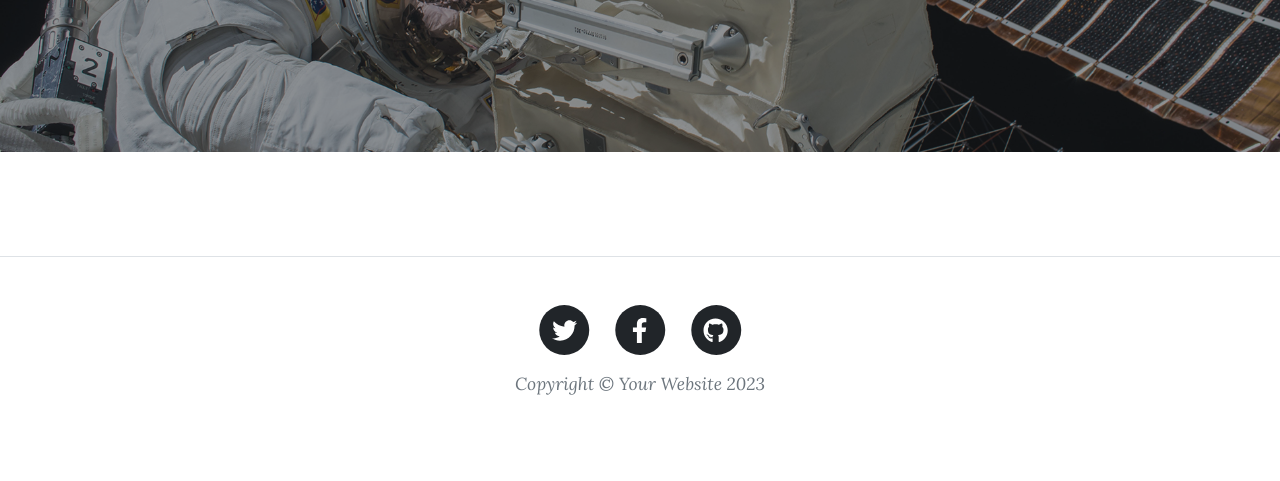
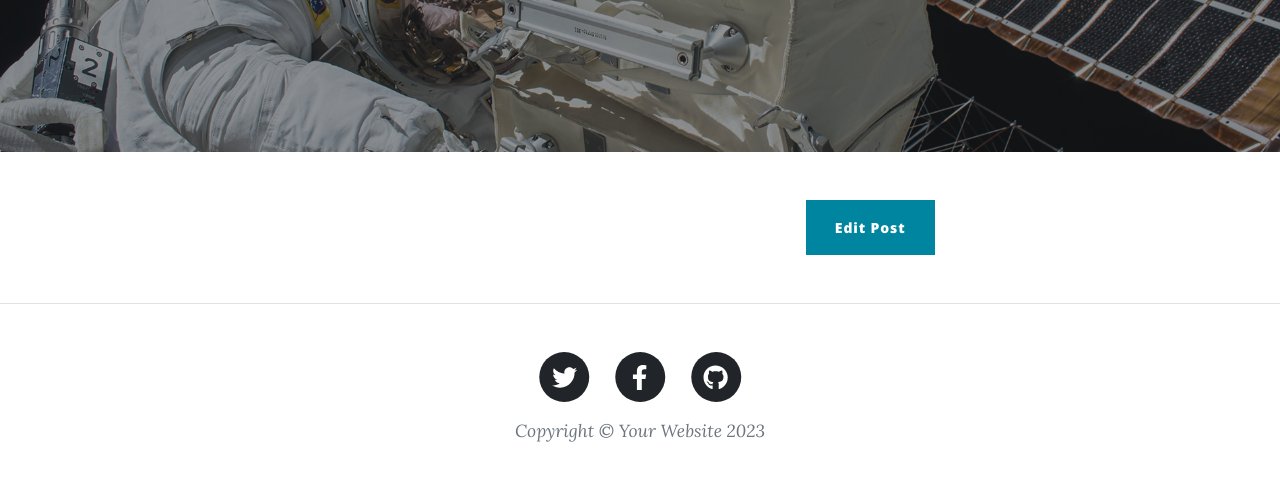
Before and after one commit to yuliyatestlab/travel-stories-platform, a Flask app: template templates/post.html in a window 1280 px wide. Shown: the part 302-783 px from the top of the page. Run offline with Flask 3, Linux system fonts and the light colour scheme; the template is opened without the code that fills it, so the values that code supplies are empty; parts of the project's set-up code (start-up, migrations or seed data) failed here and were passed over; some libraries are stand-ins or nearby versions.

Commit message:
Update project: add edit post, delete post functions.

```diff
--- a/app.py
+++ b/app.py
@@ -1,4 +1,4 @@
-from flask import Flask, render_template, current_app, Blueprint, url_for
+from flask import Flask, render_template, current_app, Blueprint, url_for, redirect
 from markupsafe import Markup
 from flask_bootstrap import Bootstrap
 from flask_sqlalchemy import SQLAlchemy
@@ -12,6 +12,8 @@ from flask_login import UserMixin
 app = Flask(__name__)
 app.config['SECRET_KEY'] = '8BYkEfBA6O6donzWlSihBXox7C0sKR6b'
 Bootstrap(app)
+
+ckeditor = CKEditor(app)
 
 # CREATE DATABASE
 class Base(DeclarativeBase):
@@ -47,6 +49,54 @@ def show_post(post_id):
     requested_post = db.get_or_404(BlogPost, post_id)
     return render_template("post.html", post=requested_post)
 
+@app.route('/new-post', methods=['GET', 'POST'])
+def add_new_post():
+    form = CreatePostForm
+    if form.validate_on_submit():
+        new_post = BlogPost(
+            title = form.title.data,
+            subtitle = form.subtitle.data,
+            body = form.body.data,
+            img_url=form.img_url.data,
+            author = form.author.data,
+            date = date.today().strftime("%B %d, %Y"),
+        )
+        db.session.add(new_post)
+        db.session.commit()
+        return redirect(url_for('get_all_posts'))
+    return render_template("make-post.html", form=form)
+
+# Editing an existing post
+@app.route('edit-post/<int:post_id>', methods=['GET', 'POST'])
+def edit_post(post_id):
+    post = db.get_or_404(BlogPost, post_id)
+    edit_form = CreatePostForm(
+        title=post.title,
+        subtitle=post.subtitle,
+        img_url=post.img_url,
+        author=post.author,
+        body=post.body,
+    )
+    if edit_form.validate_on_submit():
+        post.title = edit_form.title.data
+        post.subtitle = edit_form.subtitle.data
+        post.img_url = edit_post.img_url.data
+        post.author = edit_post.author.data
+        post.body = edit_form.body.data
+
+        db.session.commit()
+        return redirect(url_for('show_post', post_id=post.id))
+    return render_template("make-post.html", form=edit_form, is_edit=True)
+
+# Delete post
+@app.route('delete/<int: post_id>')
+def delete_post(post_id):
+    post_to_delete = db.get_or_404(BlogPost, post_id)
+    db.session.delete(post_to_delete)
+    db.session.commit()
+    return redirect(url_for('get_all_posts'))
+
+
 @app.route('/about')
 def about():
     return render_template('about.html')
--- a/templates/index.html
+++ b/templates/index.html
@@ -32,6 +32,7 @@
                             Posted by
                             <a href="#!">{{ post.author }}</a>
                             on {{ post.date }}
+                            <a href="{{ url_for('delete_post', post_id=post.id) }}">X</a>
                         </p>
                     </div>
                     <!-- Divider-->
--- a/templates/post.html
+++ b/templates/post.html
@@ -22,9 +22,14 @@
             <div class="container px-4 px-lg-5">
                 <div class="row gx-4 gx-lg-5 justify-content-center">
                     <div class="col-md-10 col-lg-8 col-xl-7">
-                        <p>
-                            {{ post.body }}
-                        </p>
+                        {{ post.body|safe }}
+                        <div class="d-flex justify-content-end mb-4">
+                            <!--Editing post-->
+                            <a
+                                class="btn btn-primary float-right"
+                                href="{{ url_for('edit_post', post_id=post.id) }}"
+                                >Edit Post</a>
+                        </div>
                     </div>
                 </div>
             </div>
```
Also changed, not shown: templates/make-post.html (added, +36 -0 lines), static/assets/img/edit-bg.jpg (added).
